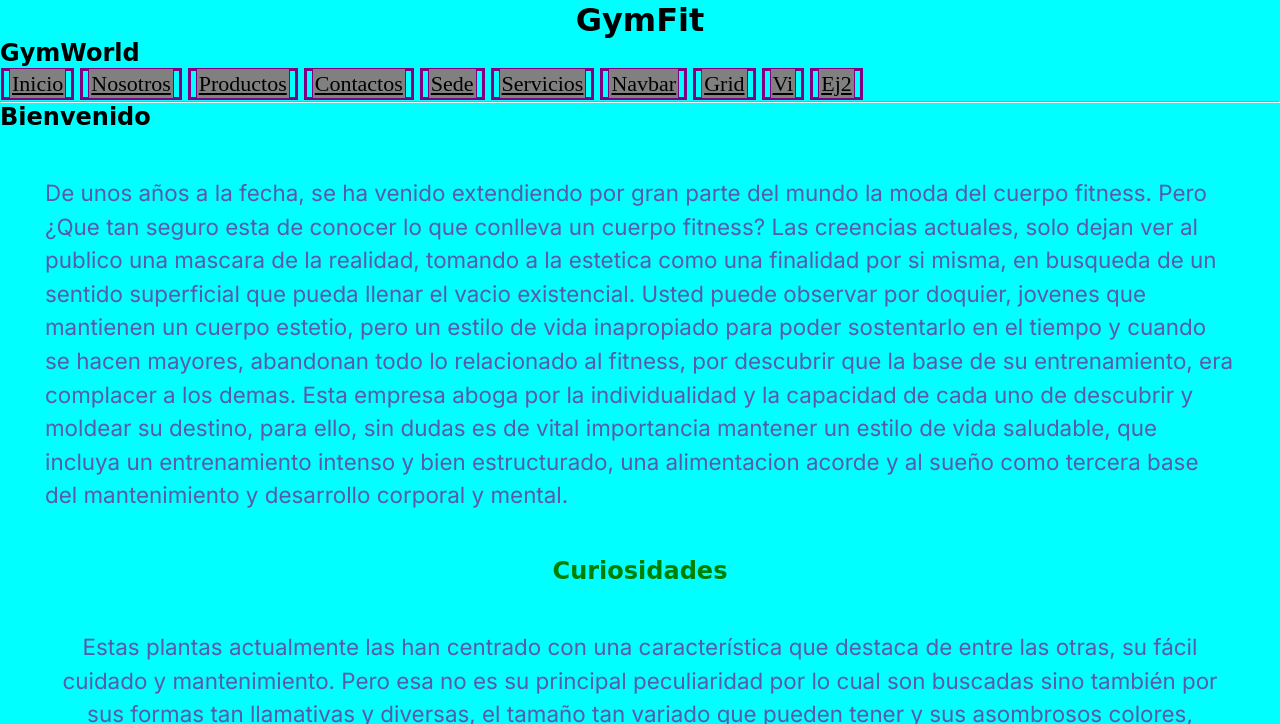
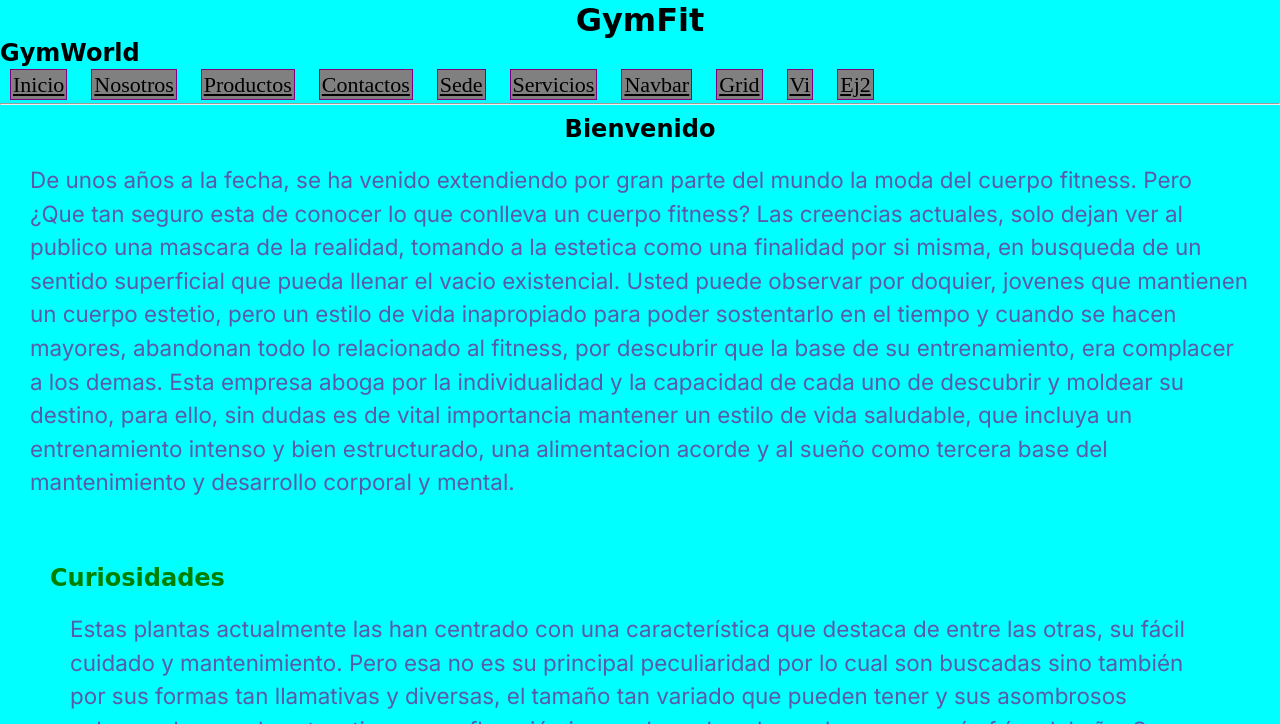
Before and after one commit to Zahir2288/preentrega1-siman, a plain HTML site: page index.html in a window 1280 px wide. Shown: the part 228-952 px from the top of the page. Drawn offline with Linux system fonts and the light colour scheme; a web font is replaced by a local one.

Commit message:
modificaciones en el navbar y el margin

```diff
--- a/css/style.css
+++ b/css/style.css
@@ -6,8 +6,9 @@
 p{
     color: rgb(90, 90, 168);
     font-size: 1.4rem;
-    margin: 30px;
+    margin: 5px;
     font-family: "Inter", sans-serif;
+    text-align: left;
     padding: 15px;
     line-height: 1.5;
 }
@@ -18,8 +19,7 @@ h1,h2,h3 {
 body{background-color: aqua;}
 nav ul li {
   font-size: 22px;
-border: purple solid 3px;
-margin: 1px;
+  margin: 5px;
 }
   .Mayuscula {
     text-transform: capitalize;
@@ -44,8 +44,13 @@ margin: 1px;
   border-radius: 20px;
   }
 .Centroverde{
-  text-align: center;
+  text-align: left;
     color: green;
+    margin: 50px;
+  }
+  .centronegro {
+    text-align: center;
+    margin: 10px;
   }
   ul{
     list-style-type: none;
--- a/index.html
+++ b/index.html
@@ -37,10 +37,10 @@
             <li><a class="hmenu" href="./pages/ej2.html">ej2</a></li>
         </ul>
     </nav>
-    <hr>
 </header>
 <main>
-    <section>
+    <hr>
+    <section class="centronegro">
         <h2>Bienvenido</h2>
         <p>De unos años a la fecha, se ha venido extendiendo por gran parte del mundo la moda del cuerpo fitness. Pero ¿Que tan seguro esta de conocer lo que conlleva un cuerpo fitness? Las creencias actuales, solo dejan ver al publico una mascara de la realidad, tomando a la estetica como una finalidad por si misma, en busqueda de un sentido superficial que pueda llenar el vacio existencial. Usted puede observar por doquier, jovenes que mantienen un cuerpo estetio, pero un estilo de vida inapropiado para poder sostentarlo en el tiempo y cuando se hacen mayores, abandonan todo lo relacionado al fitness, por descubrir que la base de su entrenamiento, era complacer a los demas. Esta empresa aboga por la individualidad y la capacidad de cada uno de descubrir y moldear su destino, para ello, sin dudas es de vital importancia mantener un estilo de vida saludable, que incluya un entrenamiento intenso y bien estructurado, una alimentacion acorde y al sueño como tercera base del mantenimiento y desarrollo corporal y mental.</p>
     </section>
```
